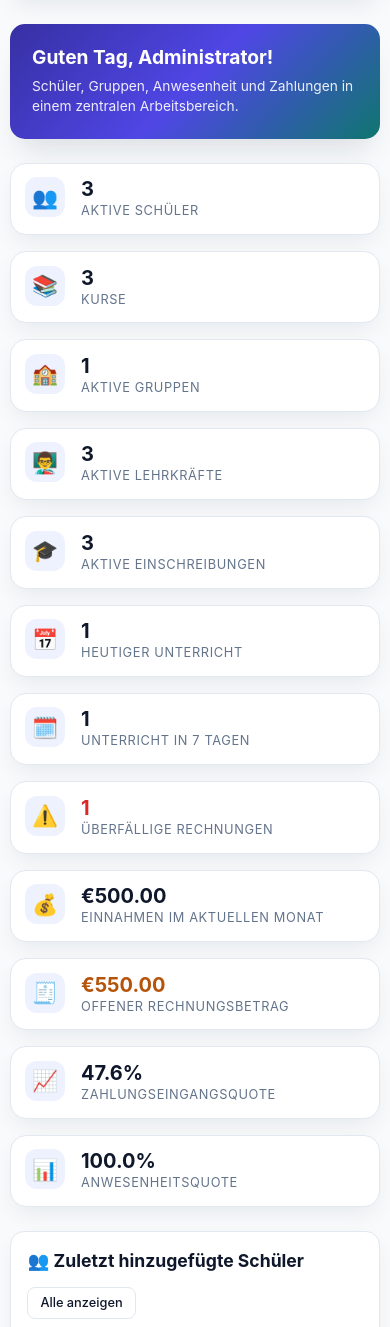
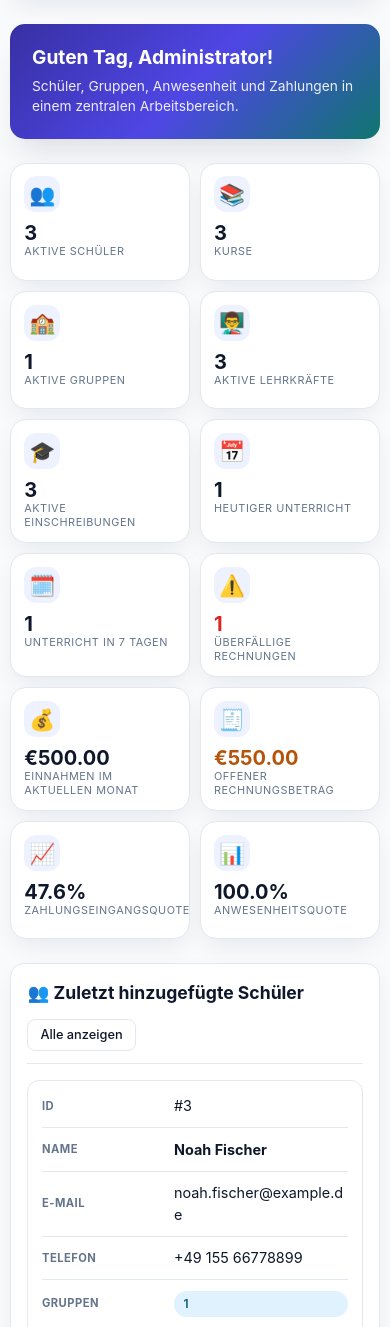
Before and after one commit to sandroabashishvili/education-center-crm, a Flask app: page / in a window 390 px wide. Shown: the part 73-1400 px from the top of the page. Run offline with Flask 3, Linux system fonts and the light colour scheme; the visitor is signed in with stand-in values (Sample User, id 1); data comes from the database, SQL or seed files in the repository; data that the repository does not hold is empty; some libraries are stand-ins or nearby versions.

Commit message:
Compact mobile dashboard metrics

```diff
--- a/app/static/css/app.css
+++ b/app/static/css/app.css
@@ -452,3 +452,37 @@
   .brand-badge { width: 38px; height: 38px; }
   .topbar-menu .nav-links { grid-template-columns: 1fr; }
 }
+
+
+@media (max-width: 600px) {
+  .stats-grid {
+    grid-template-columns: repeat(2, minmax(0, 1fr));
+    gap: 0.65rem;
+  }
+  .stat-card {
+    min-height: 118px;
+    flex-direction: column;
+    align-items: flex-start;
+    gap: 0.55rem;
+    padding: 0.8rem;
+  }
+  .stat-icon {
+    width: 36px;
+    height: 36px;
+  }
+  .stat-lbl {
+    font-size: 0.68rem;
+    line-height: 1.25;
+  }
+}
+
+@media (max-width: 340px) {
+  .stats-grid {
+    grid-template-columns: 1fr;
+  }
+  .stat-card {
+    min-height: 0;
+    flex-direction: row;
+    align-items: center;
+  }
+}
```
Also changed, not shown: docs/index.html (+11 -0 lines).
